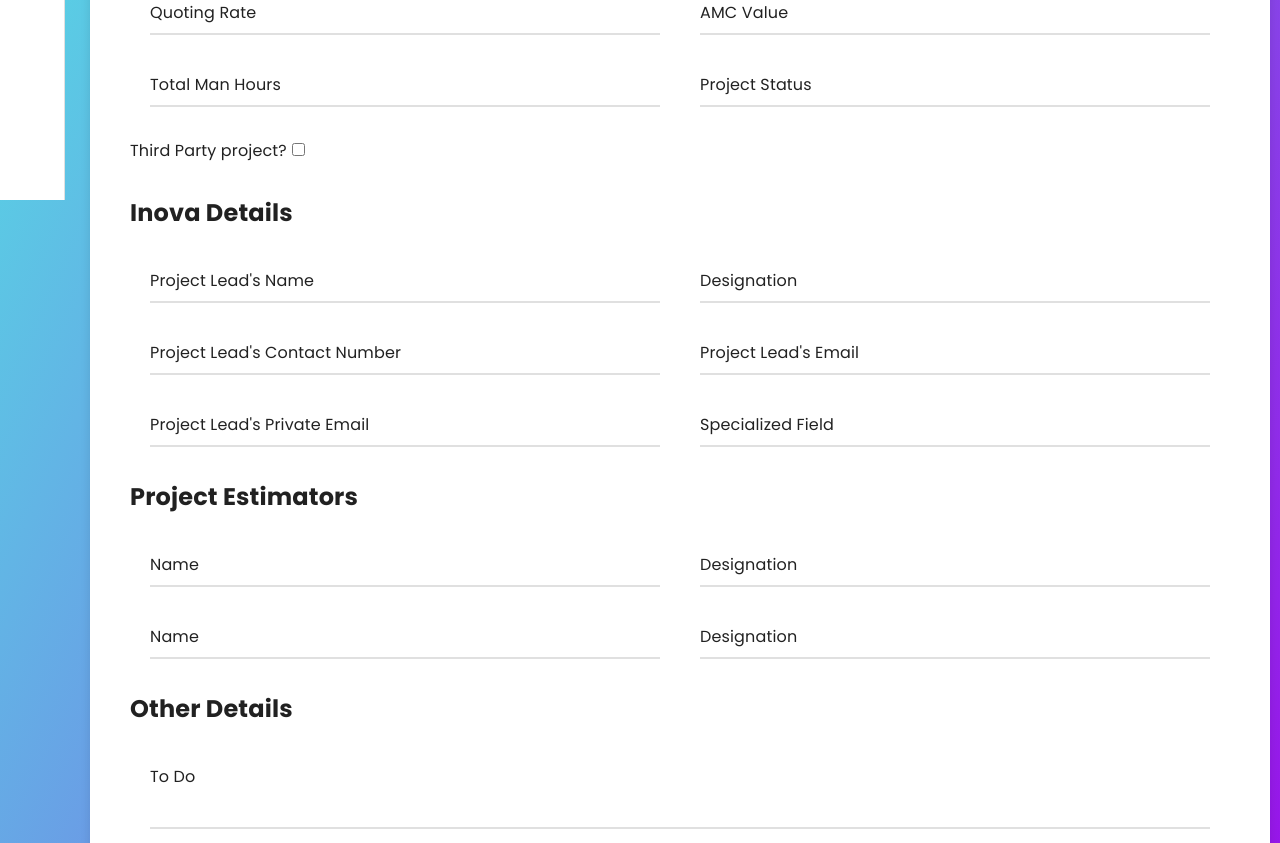
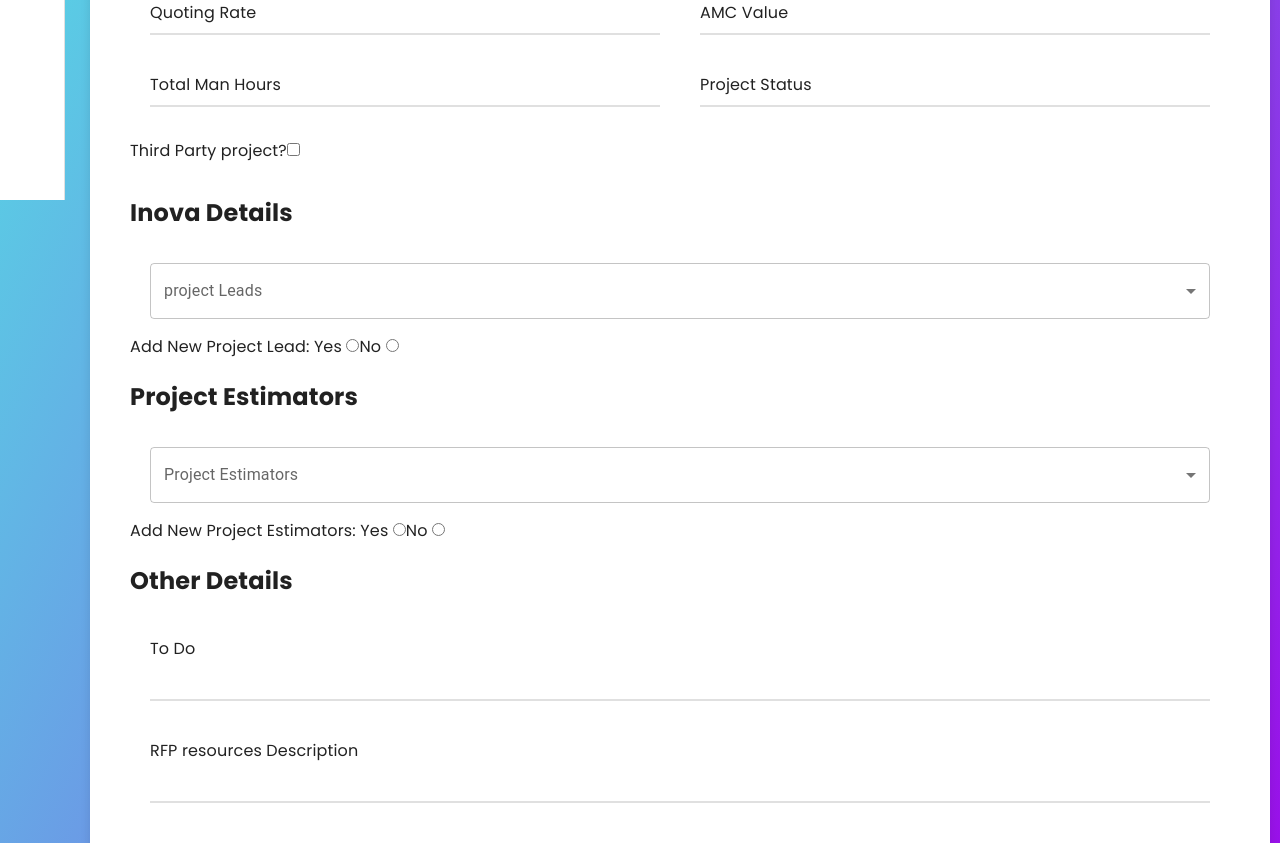
Before and after one commit to savindu29/project_manager_front, a React (Create React App) app: page /project in a window 1280 px wide. Shown: the part 600-1443 px from the top of the page. Built offline with nearby package versions, Linux system fonts and the light colour scheme.

Commit message:
package page update

```diff
--- a/src/pages/projects/index.tsx
+++ b/src/pages/projects/index.tsx
@@ -1,7 +1,36 @@
-import {Button, Card, CardActions, CardContent, Stack, Typography} from '@mui/material';
 import React, {useState} from 'react';
 import MiniDrawer from "../../layouts/side-bar";
 import "./styles/styles.css"
+import InputLabel from '@mui/material/InputLabel';
+import MenuItem from '@mui/material/MenuItem';
+import FormControl from '@mui/material/FormControl';
+import Select, { SelectChangeEvent } from '@mui/material/Select';import OutlinedInput from '@mui/material/OutlinedInput';
+import ListItemText from '@mui/material/ListItemText';
+import Checkbox from '@mui/material/Checkbox';
+
+const ITEM_HEIGHT = 48;
+const ITEM_PADDING_TOP = 8;
+const MenuProps = {
+    PaperProps: {
+        style: {
+            maxHeight: ITEM_HEIGHT * 4.5 + ITEM_PADDING_TOP,
+            width: 250,
+        },
+    },
+};
+
+const names = [
+    'Oliver Hansen',
+    'Van Henry',
+    'April Tucker',
+    'Ralph Hubbard',
+    'Omar Alexander',
+    'Carlos Abbott',
+    'Miriam Wagner',
+    'Bradley Wilkerson',
+    'Virginia Andrews',
+    'Kelly Snyder',
+];
 
 function ShowFunction(){
     const [visible,SetChecked]=useState(false);
@@ -9,8 +38,43 @@ function ShowFunction(){
     const checkBox = () =>{
         SetChecked(!visible)
     }
+    const [age, setAge] = React.useState('');
 
-    const [serviceList,setServiceList] = useState([{service: ""},{service: ""}])
+
+
+
+
+
+
+    const [visiblity, setVisible] = useState(false);
+
+    const [a, setVisi] = useState(false);
+
+    const [personName, setPersonName] = React.useState<string[]>([]);
+
+    const [personNames, setPersonNames] = React.useState<string[]>([]);
+
+
+    const handleChanges = (event: SelectChangeEvent<typeof personName>) => {
+        const {
+            target: { value },
+        } = event;
+        setPersonName(
+            // On autofill we get a stringified value.
+            typeof value === 'string' ? value.split(',') : value,
+        );
+    };
+
+    const handleChanges2 = (event: SelectChangeEvent<typeof personNames>) => {
+        const {
+            target: { value },
+        } = event;
+        setPersonNames(
+            // On autofill we get a stringified value.
+            typeof value === 'string' ? value.split(',') : value,
+        );
+    };
+
 
 
 
@@ -65,7 +129,7 @@ function ShowFunction(){
                         <div className="input-data">
                             <input type="text" required/>
                             <div className="underline"></div>
-                            <label htmlFor="">Project Lead's Email</label>
+                            <label htmlFor="">Client's Lead's Email</label>
                         </div>
                     </div>
                     <div className="form-row">
@@ -160,23 +224,49 @@ function ShowFunction(){
 
                     <h2>Inova Details</h2>
 
+
+                    <div className="form-row">
+                        <div className="input-data">
+                            <FormControl fullWidth>
+                                <InputLabel id="demo-multiple-checkbox-label">project Leads</InputLabel>
+                                <Select
+                                    labelId="demo-multiple-checkbox-label"
+                                    id="demo-multiple-checkbox"
+                                    multiple
+                                    value={personName}
+                                    onChange={handleChanges}
+                                    input={<OutlinedInput label="Tag" />}
+                                    renderValue={(selected) => selected.join(', ')}
+                                    MenuProps={MenuProps}
+                                >
+                                    {names.map((name) => (
+                                        <MenuItem key={name} value={name}>
+                                            <Checkbox checked={personName.indexOf(name) > -1} />
+                                            <ListItemText primary={name} />
+                                        </MenuItem>
+                                    ))}
+                                </Select>
+                            </FormControl>
+                        </div>
+                    </div>
+
+                    <div className={"radio"}>
+                        <label className="radio label"> Add New Project Lead: </label>
+
+                                Yes <input type="radio" className="mx-2" name="isyes" value="1" onClick={ ()=>setVisible(true)} />
+
+                                No <input type="radio" className="mx-2 mt-1" name="isyes" value="0" onClick={ ()=>setVisible(false)} />
+
+                    </div>
+
+
+                    { visiblity &&
+                        <div>
                             <div className="form-row">
                                 <div className="input-data">
                                     <input type="text" required/>
                                     <div className="underline"></div>
                                     <label htmlFor="">Project Lead's Name</label>
-                        </div>
-                        <div className="input-data">
-                            <input type="text" required/>
-                            <div className="underline"></div>
-                            <label htmlFor="">Designation</label>
-                        </div>
-                    </div>
-                    <div className="form-row">
-                        <div className="input-data">
-                            <input type="text" required/>
-                            <div className="underline"></div>
-                            <label htmlFor="">Project Lead's Contact Number</label>
                                 </div>
                                 <div className="input-data">
                                     <input type="text" required/>
@@ -189,43 +279,94 @@ function ShowFunction(){
                                 <div className="input-data">
                                     <input type="text" required/>
                                     <div className="underline"></div>
-                            <label htmlFor="">Project Lead's Private Email</label>
+                                    <label htmlFor="">Project Lead's Contact Number</label>
                                 </div>
                                 <div className="input-data">
                                     <input type="text" required/>
                                     <div className="underline"></div>
-                            <label htmlFor="">Specialized Field</label>
-                        </div>
-
-                    </div>
-
-                    <h2>Project Estimators</h2>
-
-                    <div className="form-row">
-                        <div className="input-data">
-                            <input type="text" required/>
-                            <div className="underline"></div>
-                            <label htmlFor="">Name</label>
-                        </div>
-                        <div className="input-data">
-                            <input type="text" required/>
-                            <div className="underline"></div>
-                            <label htmlFor="">Designation</label>
+                                    <label htmlFor="">Project Lead's Private Email</label>
                                 </div>
                             </div>
                             <div className="form-row">
                                 <div className="input-data">
                                     <input type="text" required/>
                                     <div className="underline"></div>
-                            <label htmlFor="">Name</label>
+                                    <label htmlFor="">Specified Field</label>
+                                </div>
+                            </div>
+
+                        </div>
+                    }
+
+                    <h2>Project Estimators</h2>
+                    <div className="form-row">
+                        <div className="input-data">
+                            <FormControl fullWidth>
+                                <InputLabel id="demo-multiple-checkbox-label">Project Estimators</InputLabel>
+                                <Select
+                                    labelId="demo-multiple-checkbox-label"
+                                    id="demo-multiple-checkbox"
+                                    multiple
+                                    value={personNames}
+                                    onChange={handleChanges2}
+                                    input={<OutlinedInput label="Tag" />}
+                                    renderValue={(selected) => selected.join(', ')}
+                                    MenuProps={MenuProps}
+                                >
+                                    {names.map((name) => (
+                                        <MenuItem key={name} value={name}>
+                                            <Checkbox checked={personNames.indexOf(name) > -1} />
+                                            <ListItemText primary={name} />
+                                        </MenuItem>
+                                    ))}
+                                </Select>
+                            </FormControl>
+                        </div>
+                    </div>
+                    <div className={"radio"}>
+                        <label className="col-sm-3 col-form-label"><span> Add New Project Estimators: </span></label>
+                        Yes <input type="radio" className="mx-2" name="isyes" value="1" onClick={ ()=>setVisi(true)} />
+
+                        No <input type="radio" className="mx-2 mt-1" name="isyes" value="0" onClick={ ()=>setVisi(false)} />
+
+                    </div>
+
+                    {a &&
+                        <div>
+                            <div className="form-row">
+                                <div className="input-data">
+                                    <input type="text" required/>
+                                    <div className="underline"></div>
+                                    <label htmlFor="">Effort Estimator's Name</label>
                                 </div>
                                 <div className="input-data">
                                     <input type="text" required/>
                                     <div className="underline"></div>
-                            <label htmlFor="">Designation</label>
+                                    <label htmlFor="">Effort Estimator's Email</label>
                                 </div>
 
                             </div>
+                            <div className="form-row">
+                                <div className="input-data">
+                                    <input type="text" required/>
+                                    <div className="underline"></div>
+                                    <label htmlFor="">Effort Estimator's Contact Number</label>
+                                </div>
+                                <div className="input-data">
+                                    <input type="text" required/>
+                                    <div className="underline"></div>
+                                    <label htmlFor="">Effort Estimator's Private Email</label>
+                                </div>
+                            </div>
+                            <div className="form-row">
+                                <div className="input-data">
+                                    <input type="text" required/>
+                                    <div className="underline"></div>
+                                    <label htmlFor="">Specified Field</label>
+                                </div>
+                            </div>
+
+                        </div>}
 
 
                     <h2>Other Details</h2>
--- a/src/pages/projects/styles/styles.css
+++ b/src/pages/projects/styles/styles.css
@@ -152,6 +152,7 @@ form .form-row .textarea{
     }
 }
 
-.checkbox{
-    margin-left: 5px;
+.radio{
+    margin-top:20px;
+    margin-bottom: 20px;
 }
```
Lines whose indentation alone changed are shown as unchanged.
